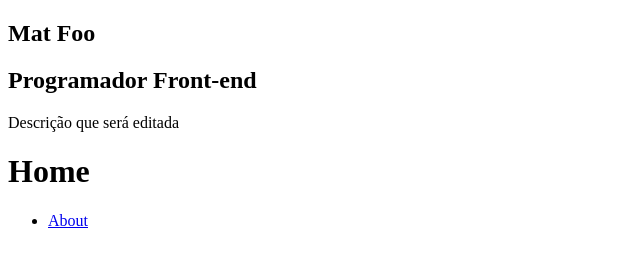
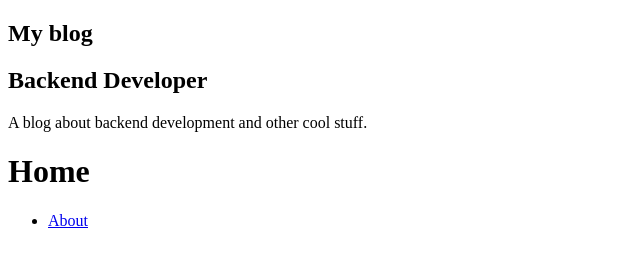
Before and after one commit to georgebezerra/my-blog, a Gatsby site: page / in a window 1280 px wide. Shown: the whole page, without its empty margins (0-640 px from the left). Built offline with nearby package versions, Linux system fonts and the light colour scheme; Gatsby itself is replaced by a stand-in of ours.

Commit message:
feat: add useStaticQuery

```diff
--- a/gatsby-config.js
+++ b/gatsby-config.js
@@ -1,7 +1,8 @@
 module.exports = {
   siteMetadata: {
     title: `My blog`,
-    description: `A blog about frontend development and other cool stuff.`,
+    position: `Backend Developer`,
+    description: `A blog about backend development and other cool stuff.`,
     author: `@GeorgesBezerra`,
     siteUrl: `https://gatsbystarterdefaultsource.gatsbyjs.io/`,
   },
--- a/package.json
+++ b/package.json
@@ -30,6 +30,7 @@
   "scripts": {
     "build": "gatsby build",
     "develop": "gatsby develop",
+    "develop:playglound": "GATSBY_GRAPHQL_IDE=playground gatsby develop",
     "format": "prettier --write \"**/*.{js,jsx,ts,tsx,json,md}\"",
     "start": "npm run develop",
     "serve": "gatsby serve",
--- a/src/components/Profile/index.js
+++ b/src/components/Profile/index.js
@@ -1,11 +1,30 @@
 import React from 'react'
+import { useStaticQuery, graphql } from 'gatsby'
 
-const Profile = () => (
-  <div className='Profile-wrapper'>
-    <h1>Mat Foo</h1>
-    <h2>Programador Front-end</h2>
-    <p>Descrição que será editada</p>
-  </div>
-)
+const Profile = () => {
+  const {
+    site: {
+      siteMetadata: { title, position, description },
+    },
+  } = useStaticQuery(graphql`
+      query MySiteMetadata {
+          site {
+            siteMetadata {
+              title
+              position
+              description
+            }
+          }
+        }
+  `)
+
+  return (
+    <div className='Profile-wrapper'>
+      <h1>{title}</h1>
+      <h2>{position}</h2>
+      <p>{description}</p>
+    </div>
+  )
+}
 
 export default Profile
```
Also changed, not shown: src/components/Profile/indexBKP.js (added, +27 -0 lines).
